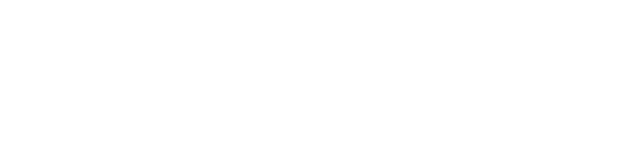
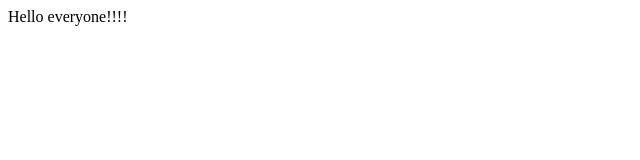
Before and after one commit to rohitgambhir/TeamProject, a plain HTML site: page file1.html in a window 1280 px wide. Shown: the whole page, without its empty margins (0-640 px from the left). Drawn offline with Linux system fonts and the light colour scheme.

Commit message:
updated hello everyone!

```diff
--- a/file1.html
+++ b/file1.html
@@ -8,7 +8,7 @@
 </head>
 
 <body>
-
+    Hello everyone!!!!
 </body>
 
 </html>
```
